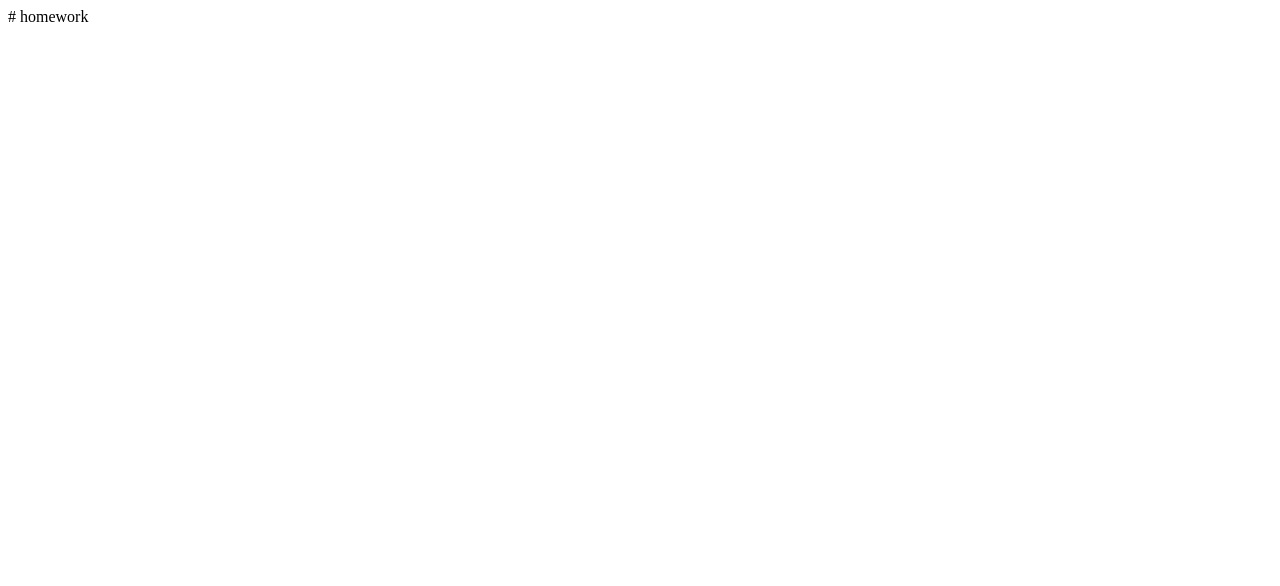
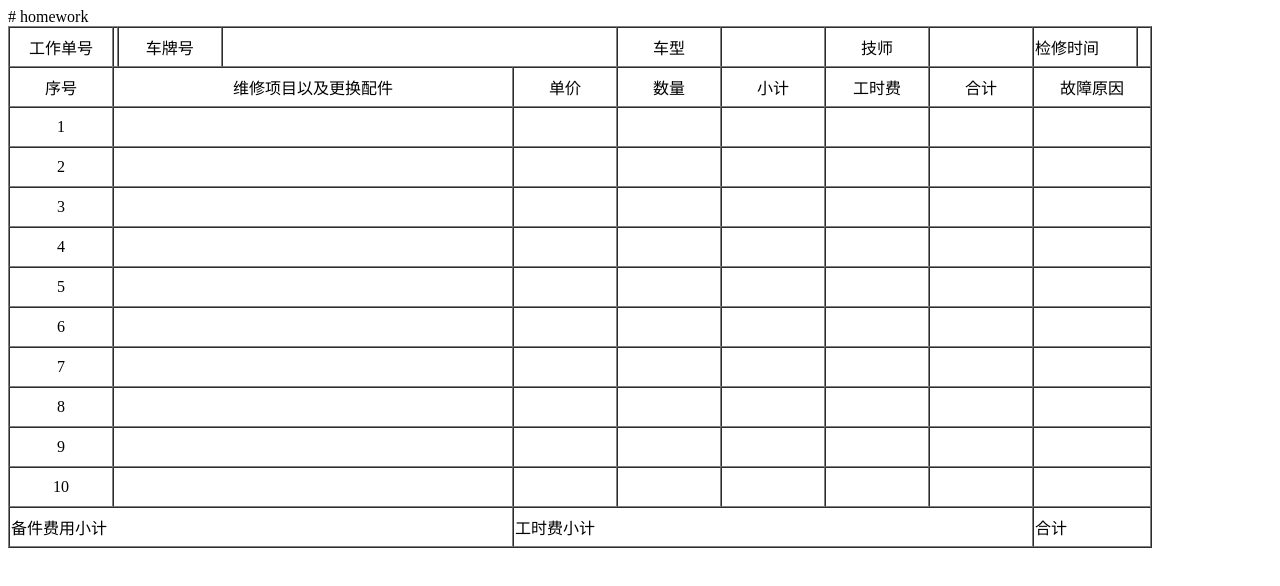
Before and after one commit to wanglibing223/homework, a plain HTML site: page 表.html in a window 1280 px wide. Drawn offline with Linux system fonts and the light colour scheme.

Commit message:
Update 表.html

```diff
--- a/表.html
+++ b/表.html
@@ -1 +1,222 @@
 # homework
+<!DOCTYPE html>
+<html>
+	<head>
+		<meta charset="UTF-8">
+		<title></title>
+	</head>
+	<body>
+		<form>
+			<table height="520" border="1" cellspacing="0" align="" >
+				<tr>
+					<td width="100" height="40" align="center">工作单号</td>
+					<td  colspan="2"></td>
+					<td width="100" height="40" align="center">车牌号</td>
+					<td width="350" colspan="4"></td>
+					<td  height="40" align="center">车型</td>
+					<td></td>
+					<td width="10" height="40" align="center">技师</td>
+					<td></td>
+					<td width="100" height="40">检修时间</td>
+					<td width="10" colspan="2"></td>
+					<!--<td></td>-->
+					<!--<td></td>-->
+					<!--<td></td>-->
+					<!--<td></td>-->
+				</tr>
+				<tr>
+					<td width="100" height="40" align="center">序号 </td>
+					<td width="100" height="40" align="center" colspan="6">维修项目以及更换配件</td>
+					<td width="100" height="40" align="center"> 单价</td>
+					<td width="100" height="40" align="center">数量</td>
+					<td width="100" height="40" align="center">小计</td>
+					<td width="100" height="40" align="center">工时费</td>
+					<td width="100" height="40" align="center">合计</td>
+					<td  align="center" colspan="3">故障原因</td>
+					<!--<td></td>-->
+					<!--<td></td>-->
+					<!--<td></td>-->
+					<!--<td></td>-->
+					<!--<td></td>-->
+					<!--<td></td>-->
+				</tr>
+				<tr>
+					<td width="100" height="40" align="center">1</td>
+					<td colspan="6"></td>
+					<td width="100" height="40" align="center"></td>
+					<td></td>
+					<td></td>
+					<td></td>
+					<td></td>
+					<td colspan="3"></td>
+					<!--<td></td>-->
+					<!--<td></td>-->
+					<!--<td></td>-->
+					<!--<td></td>-->
+					<!--<td></td>-->
+					<!--<td></td>-->
+				</tr>
+				<tr>
+					<td width="100" height="40" align="center">2</td>
+					<td colspan="6"></td>
+					<td></td>
+					<td></td>
+					<td></td>
+					<td></td>
+					<td></td>
+					<td colspan="3"></td>
+					<!--<td></td>-->
+					<!--<td></td>-->
+					<!--<td></td>-->
+					<!--<td></td>-->
+					<!--<td></td>-->
+					<!--<td></td>-->
+				</tr>
+				<tr>
+					<td width="100" height="40" align="center">3</td>
+					<td colspan="6"></td>
+					<td></td>
+					<td></td>
+					<td></td>
+					<td></td>
+					<td></td>
+					<td colspan="3"></td>
+					<!--<td></td>-->
+					<!--<td></td>-->
+					<!--<td></td>-->
+					<!--<td></td>-->
+					<!--<td></td>-->
+					<!--<td></td>-->
+				</tr>
+				<tr>
+					<td width="100" height="40" align="center">4</td>
+					<td colspan="6"></td>
+					<td></td>
+					<td></td>
+					<td></td>
+					<td></td>
+					<td></td>
+					<td colspan="3"></td>
+					<!--<td></td>-->
+					<!--<td></td>-->
+					<!--<td></td>-->
+					<!--<td></td>-->
+					<!--<td></td>-->
+					<!--<td></td>-->
+				</tr>
+				<tr>
+					<td width="100" height="40" align="center">5</td>
+					<td colspan="6"></td>
+					<td></td>
+					<td></td>
+					<td></td>
+					<td></td>
+					<td></td>
+					<td colspan="3"></td>
+					<!--<td></td>-->
+					<!--<td></td>-->
+					<!--<td></td>-->
+					<!--<td></td>-->
+					<!--<td></td>-->
+					<!--<td></td>-->
+				</tr>
+				<tr>
+					<td width="100" height="40" align="center">6</td>
+					<td colspan="6"></td>
+					<td></td>
+					<td></td>
+					<td></td>
+					<td></td>
+					<td></td>
+					<td colspan="3"></td>
+					<!--<td></td>-->
+					<!--<td></td>-->
+					<!--<td></td>-->
+					<!--<td></td>-->
+					<!--<td></td>-->
+					<!--<td></td>-->
+				</tr>
+				<tr>
+					<td width="100" height="40" align="center">7</td>
+					<td colspan="6"></td>
+					<td></td>
+					<td></td>
+					<td></td>
+					<td></td>
+					<td></td>
+					<td colspan="3"></td>
+					<!--<td></td>-->
+					<!--<td></td>-->
+					<!--<td></td>-->
+					<!--<td></td>-->
+					<!--<td></td>-->
+					<!--<td></td>-->
+				</tr>
+				<tr>
+					<td width="100" height="40" align="center">8</td>
+					<td colspan="6"></td>
+					<td></td>
+					<td></td>
+					<td></td>
+					<td></td>
+					<td></td>
+					<td colspan="3"></td>
+					<!--<td></td>-->
+					<!--<td></td>-->
+					<!--<td></td>-->
+					<!--<td></td>-->
+					<!--<td></td>-->
+					<!--<td></td>-->
+				</tr>
+				<tr>
+					<td width="100" height="40" align="center">9</td>
+					<td colspan="6"></td>
+					<td></td>
+					<td></td>
+					<td></td>
+					<td></td>
+					<td></td>
+					<td colspan="3"></td>
+					<!--<td></td>-->
+					<!--<td></td>-->
+					<!--<td></td>-->
+					<!--<td></td>-->
+					<!--<td></td>-->
+					<!--<td></td>-->
+				</tr>
+				<tr>
+					<td width="100" height="40" align="center">10</td>
+					<td colspan="6"></td>
+					<td></td>
+					<td></td>
+					<td></td>
+					<td></td>
+					<td></td>
+					<td colspan="3"></td>
+					<!--<td></td>-->
+					<!--<td></td>-->
+					<!--<td></td>-->
+					<!--<td></td>-->
+					<!--<td></td>-->
+					<!--<td></td>-->
+				</tr>
+				<tr>
+					<td width="500" height="40"colspan="7">备件费用小计</td>
+					<td colspan="5">工时费小计</td>
+					<!--<td></td>-->
+					<!--<td></td>-->
+					<!--<td></td>-->
+					<!--<td></td>-->
+					<td colspan="3" >合计</td>
+					<!--<td></td>-->
+					<!--<td></td>-->
+					<!--<td></td>-->
+					<!--<td></td>-->
+					<!--<td></td>-->
+					<!--<td></td>-->
+					<!--<td></td>-->
+				</tr>
+			</table>
+		</form>
+	</body>
+</html>
```
